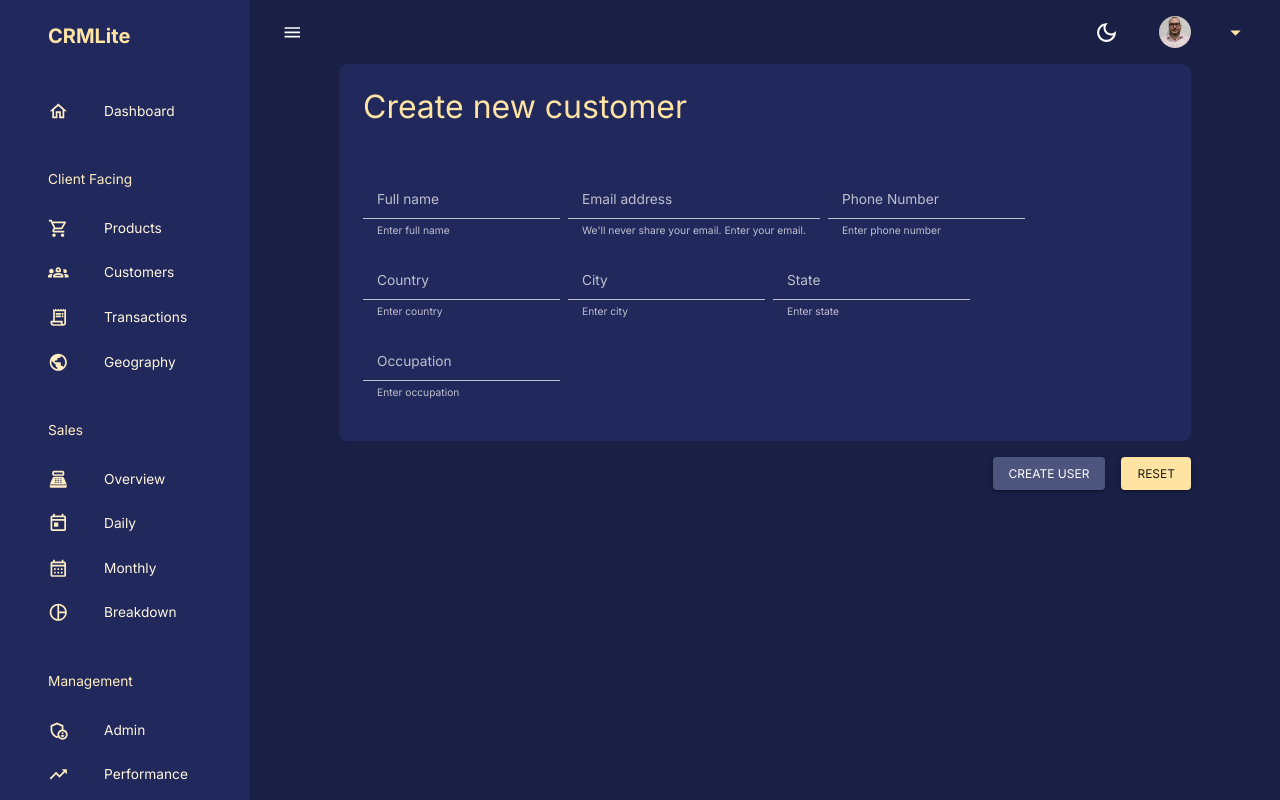
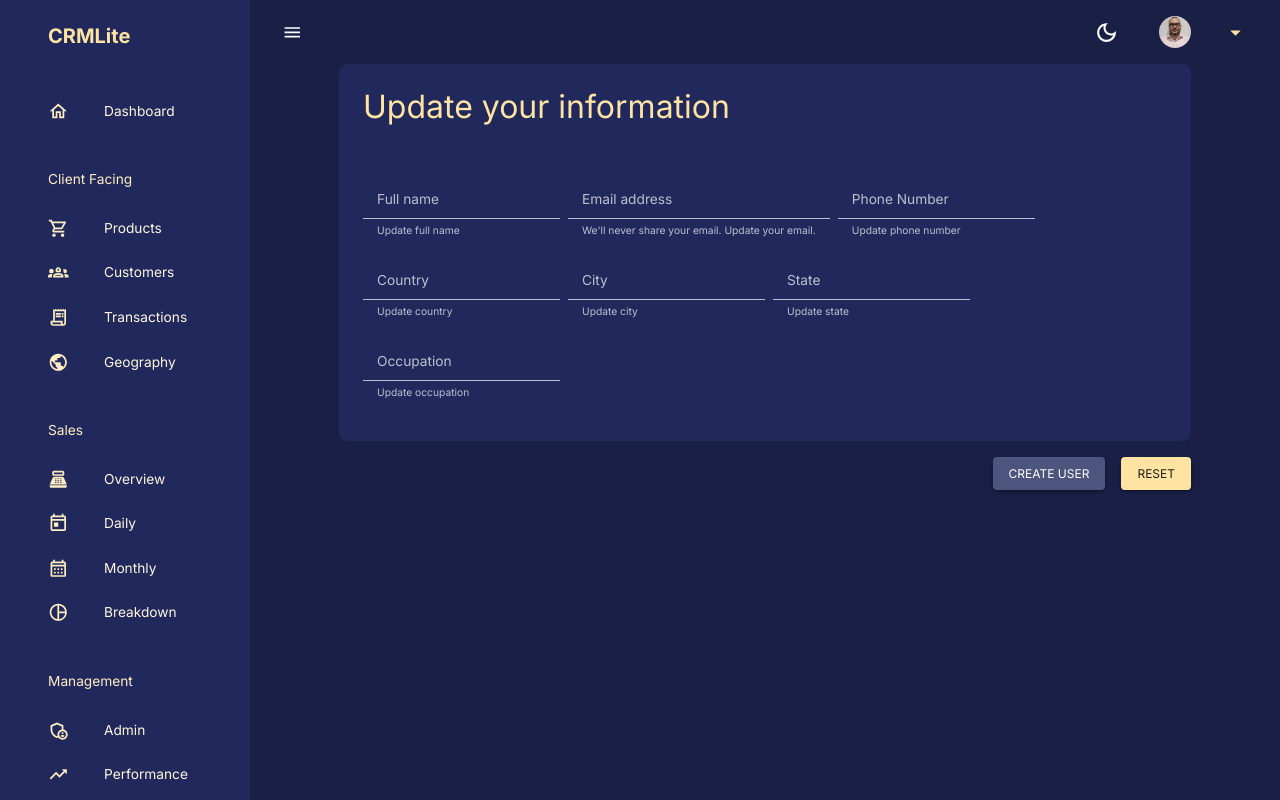
Before and after one commit to dgourley84/CRMLite, a React (Create React App) app in the folder client/: page /profile in a window 1280 px wide. Built offline with nearby package versions, Linux system fonts and the light colour scheme; no server answers; sample sign-in values are in the browser's storage.

Commit message:
Change login page

```diff
--- a/client/src/components/Navbar.jsx
+++ b/client/src/components/Navbar.jsx
@@ -59,7 +59,7 @@ const Navbar = ({
         const fetchUserData = async () => {
             const token = localStorage.getItem("token");
             if (!token) {
-                setUserData(null);
+                setUserData("");
                 return;
             }
 
--- a/client/src/scenes/profile/index.jsx
+++ b/client/src/scenes/profile/index.jsx
@@ -1,23 +1,15 @@
 import {
-  Box, Button, Container, FormControl, FormHelperText, Input, InputLabel, Rating, Typography, useTheme
+  Box, Button, Container, FormControl, FormHelperText, Input, InputLabel, Typography, useTheme
 } from "@mui/material";
 import axios from "axios";
 import Header from "components/Header";
-import { useFormik } from 'formik';
-import convertToBase64 from 'helpers/convert';
-import { getUser, updateUser } from 'helpers/helper';
-import { profileValidation } from 'helpers/validate';
-import useFetch from 'hooks/fetch.hook';
-import React, { useEffect, useState } from 'react';
+import React, { useState } from 'react';
 import toast, { Toaster } from 'react-hot-toast';
-import { useNavigate } from 'react-router-dom';
-import { useAuthStore } from 'store/store';
 
 
 export default function UpdateProfile() {
   const [name, setName] = useState({})
   const [email, setEmail] = useState({})
-  const [password, setPassword] = useState({})
   const [city, setCity] = useState({})
   const [state, setState] = useState({})
   const [country, setCountry] = useState({})
@@ -58,43 +50,43 @@ export default function UpdateProfile() {
           }}
         >
         <Typography variant="h2" component="div" color="secondary" sx={{mb: 3}}>
-            Create new customer
+            Update your information
         </Typography>
         <Box component="main" noValidate sx={{mt:3}} gap="10">
           <FormControl sx={{mb: 2, mr:1}}>
             <InputLabel htmlFor="name-input">Full name</InputLabel>
             <Input id="name-input" aria-describedby="name-helper-text" onChange={e => setName(e.target.value)}/>
-            <FormHelperText id="name-helper-text">Enter full name</FormHelperText>
+            <FormHelperText id="name-helper-text">Update full name</FormHelperText>
           </FormControl>
           <FormControl sx={{mb: 2, mr:1}}>
             <InputLabel htmlFor="email-input">Email address</InputLabel>
             <Input id="email-input" aria-describedby="email-helper-text" onChange={e => setEmail(e.target.value)}/>
-            <FormHelperText id="email-helper-text">We'll never share your email. Enter your email.</FormHelperText>
+            <FormHelperText id="email-helper-text">We'll never share your email. Update your email.</FormHelperText>
           </FormControl>
           <FormControl sx={{mb: 2, mr:1}}>
             <InputLabel htmlFor="phone-input">Phone Number</InputLabel>
             <Input id="phone-input" aria-describedby="phone-helper-text" onChange={e => setPhoneNumber(e.target.value)}/>
-            <FormHelperText id="phone-helper-text">Enter phone number</FormHelperText>
+            <FormHelperText id="phone-helper-text">Update phone number</FormHelperText>
           </FormControl>
           <FormControl sx={{mb: 2, mr:1}}>
             <InputLabel htmlFor="country-input">Country</InputLabel>
             <Input id="city-input" aria-describedby="county-helper-text" onChange={e => setCountry(e.target.value)}/>
-            <FormHelperText id="country-helper-text">Enter country</FormHelperText>
+            <FormHelperText id="country-helper-text">Update country</FormHelperText>
           </FormControl>
           <FormControl sx={{mb: 2, mr:1}}>
             <InputLabel htmlFor="City-input">City</InputLabel>
             <Input id="city-input" aria-describedby="city-helper-text" onChange={e => setCity(e.target.value)}/>
-            <FormHelperText id="city-helper-text">Enter city</FormHelperText>
+            <FormHelperText id="city-helper-text">Update city</FormHelperText>
           </FormControl>
           <FormControl sx={{mb: 2, mr:1}}>
             <InputLabel htmlFor="state-input">State</InputLabel>
             <Input id="state-input" aria-describedby="state-helper-text" onChange={e => setState(e.target.value)}/>
-            <FormHelperText id="state-helper-text">Enter state</FormHelperText>
+            <FormHelperText id="state-helper-text">Update state</FormHelperText>
           </FormControl>
           <FormControl sx={{mb: 2, mr:1}}>
             <InputLabel htmlFor="occupation-input">Occupation</InputLabel>
             <Input id="occupation-input" aria-describedby="occupation-helper-text" onChange={e => setOccupation(e.target.value)}/>
-            <FormHelperText id="occupation-helper-text">Enter occupation</FormHelperText>
+            <FormHelperText id="occupation-helper-text">Update occupation</FormHelperText>
           </FormControl>
         </Box>
       </Box>
```
